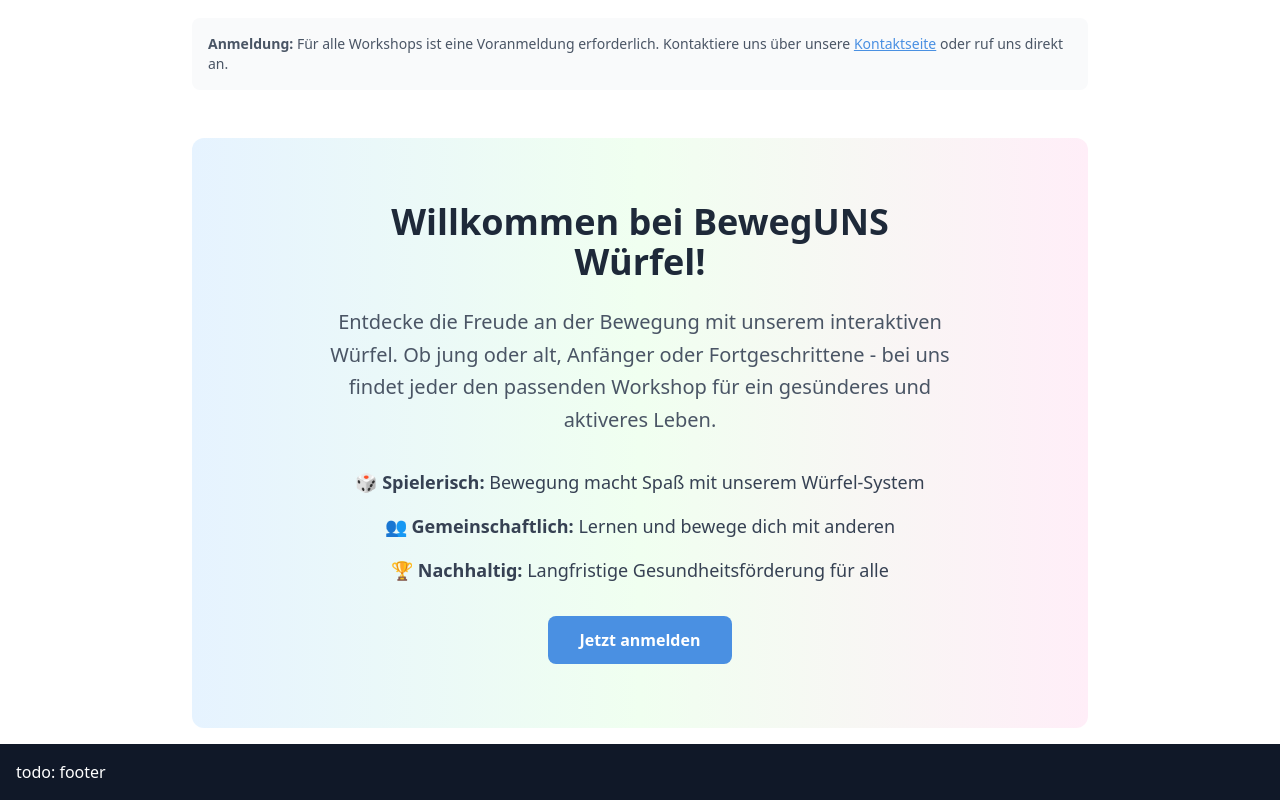
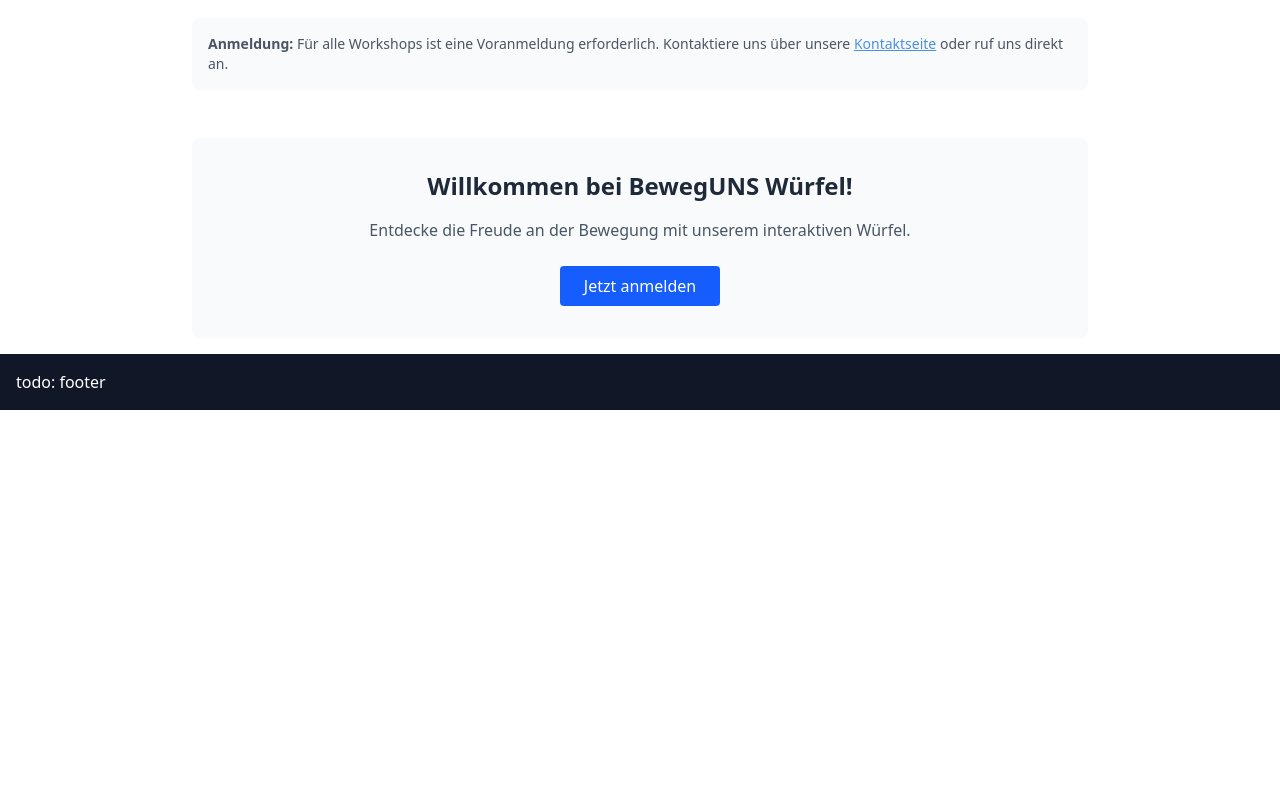
Before and after one commit to chranditho/beweguns-wuerfel, a SvelteKit app: page /workshop in a window 1280 px wide. Shown: the part 522-1322 px from the top of the page. After the commit the page ends 932 px from the top, so only its background shows below. Built offline with nearby package versions, Linux system fonts and the light colour scheme.

Commit message:
#1 simplify hero

```diff
--- a/src/routes/workshop/+page.svelte
+++ b/src/routes/workshop/+page.svelte
@@ -74,34 +74,18 @@
 	</section>
 
 	<!-- Hero Greeting Section -->
-	<section
-		class="text-center py-16 rounded-xl bg-gradient-to-r from-primary-50 via-secondary-50 to-accent-50 dark:bg-gradient-to-r dark:from-blue-900/30 dark:to-pink-900/30">
-		<div class="max-w-2xl mx-auto px-6">
-			<h2 class="text-4xl font-bold text-gray-800 dark:text-gray-200 mb-6">
+	<section class="text-center py-8 bg-gray-50 dark:bg-gray-800 rounded-lg">
+		<div class="max-w-xl mx-auto px-4">
+			<h2 class="text-2xl font-bold text-gray-800 dark:text-gray-200 mb-4">
 				Willkommen bei BewegUNS Würfel!
 			</h2>
-			<p class="text-xl text-gray-600 dark:text-gray-300 mb-8 leading-relaxed">
+			<p class="text-gray-600 dark:text-gray-300 mb-6">
 				Entdecke die Freude an der Bewegung mit unserem interaktiven Würfel.
-				Ob jung oder alt, Anfänger oder Fortgeschrittene - bei uns findet jeder
-				den passenden Workshop für ein gesünderes und aktiveres Leben.
 			</p>
-			<div class="space-y-4">
-				<p class="text-lg text-gray-700 dark:text-gray-300">
-					🎲 <strong>Spielerisch:</strong> Bewegung macht Spaß mit unserem Würfel-System
-				</p>
-				<p class="text-lg text-gray-700 dark:text-gray-300">
-					👥 <strong>Gemeinschaftlich:</strong> Lernen und bewege dich mit anderen
-				</p>
-				<p class="text-lg text-gray-700 dark:text-gray-300">
-					🏆 <strong>Nachhaltig:</strong> Langfristige Gesundheitsförderung für alle
-				</p>
-			</div>
-			<div class="mt-8">
-				<a href="/kontakt"
-					 class="inline-block bg-primary-500 hover:opacity-90 text-white font-semibold py-3 px-8 rounded-lg transition-opacity">
-					Jetzt anmelden
-				</a>
-			</div>
+			<a href="/kontakt"
+				 class="inline-block bg-blue-600 hover:bg-blue-700 text-white py-2 px-6 rounded transition-colors">
+				Jetzt anmelden
+			</a>
 		</div>
 	</section>
 </div>
```
